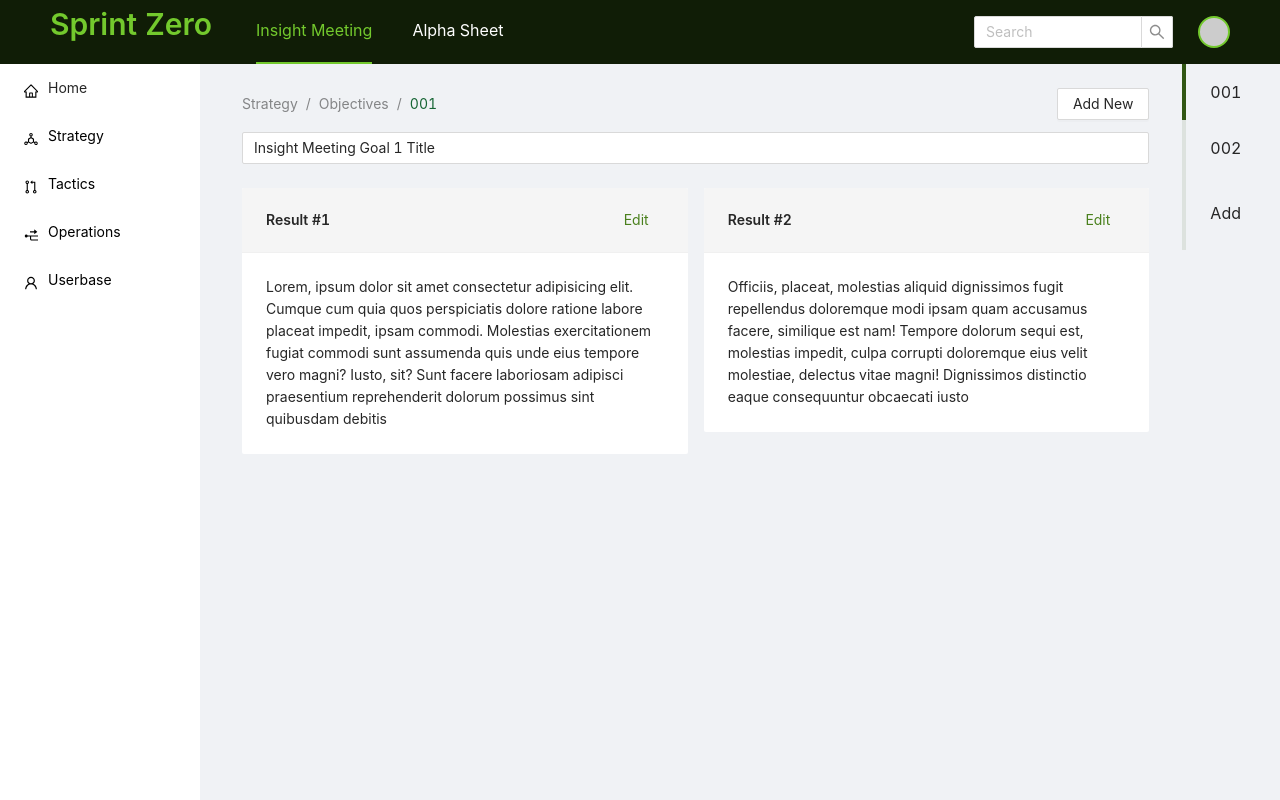
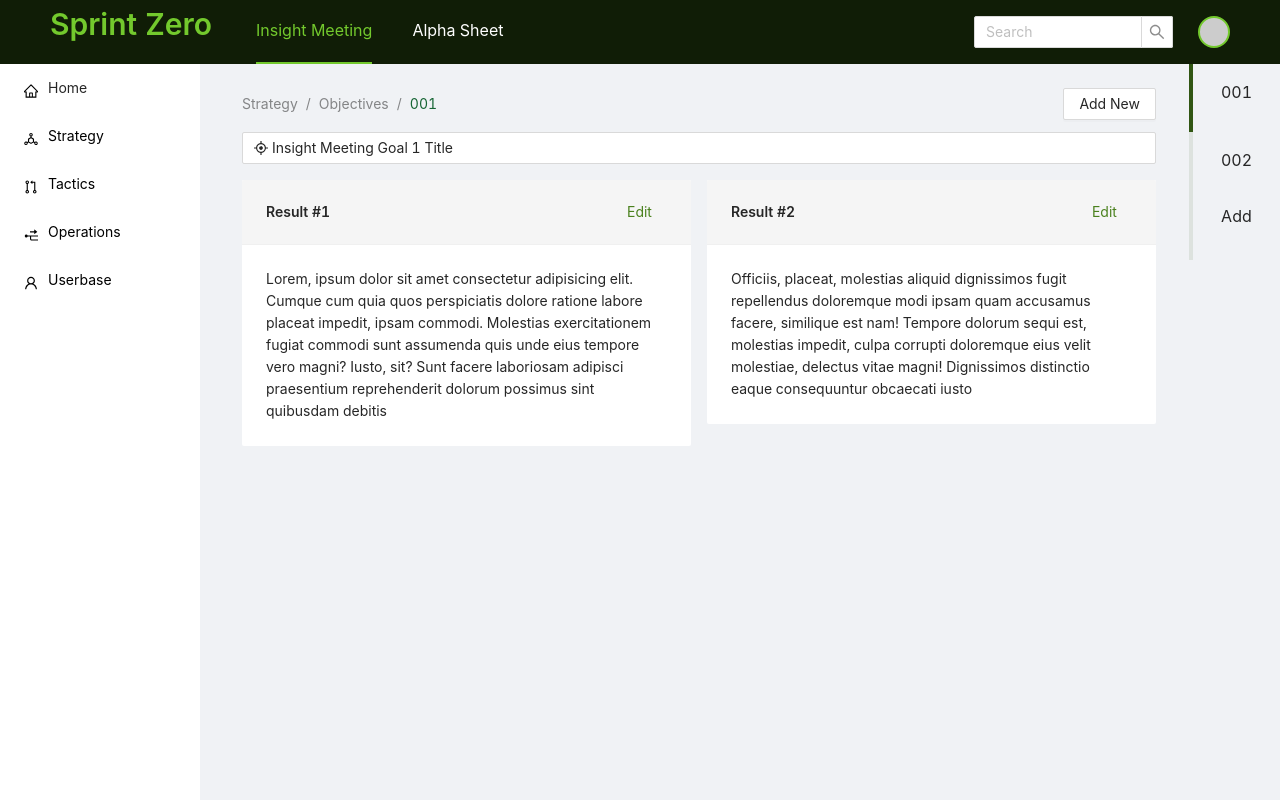
Before and after one commit to Relentless-Persistence/SprintZero, a Next.js app: page /dashboard/strategy/objectives in a window 1280 px wide. Built offline with nearby package versions, Linux system fonts and the light colour scheme; no server answers; a web font is replaced by a local one.

Commit message:
pushed fixes for objectives

```diff
--- a/components/Dashboard/AppLayout.js
+++ b/components/Dashboard/AppLayout.js
@@ -24,11 +24,16 @@ const Versions = styled.ul`
 `;
 
 const Version = styled.li`
-  padding: 16px 24px;
   border-left-width: 4px;
   border-left-style: solid;
   border-left-color: ${ ( props ) => ( props.active ? "#315613" : "#3156131a" ) };
   cursor: pointer;
+  padding-bottom:28px;
+  font-style: normal;
+  font-weight: 400;
+  font-size: 16px;
+  line-height: 24px;
+
 `;
 
 const AddNew = styled( Button )`
@@ -42,12 +47,13 @@ background:#fff;
 const AddSide = styled( Button )`
 background:transparent !important ;
 border: none;
-margin: 5px auto;
-color: #262626;
+color: #262626 !important ;
 box-shadow:none;
 font-size: 16px;
 line-height: 24px;
-padding-left:0;
+margin:0;
+padding:0;
+text-align:center;
 
 `;
 
@@ -70,6 +76,7 @@ const AppLayout = ( {
     type,
     addNewText = "Add New",
     capitalizeText = true,
+    versionClass,
     topExtra = <></>,
     useGrid,
     children } ) =>
@@ -177,13 +184,13 @@ const AppLayout = ( {
 
                         {
                             hideSideBar ? null : (
-                                <div>
+                                <div style={ { minWidth: 0 } }>
                                     <div>
                                         <Versions className="">
                                             {
                                                 rightNavItems.map( ( item, i ) => (
                                                     <Version
-                                                        className="capitalize"
+                                                        className={ `capitalize py-[16px] px-[24px] ${ versionClass }` }
                                                         key={ i }
                                                         active={ activeRightItem === ( item.value || item ) }
                                                         onClick={ () => setActiveRightNav( item.value ? item.value : item ) }
@@ -196,14 +203,17 @@ const AppLayout = ( {
 
                                             {
                                                 ( hasSideAdd && showSideAdd ) ?
-                                                    <Version> <Input
-                                                        className="mx-0 my-0"
+                                                    <Version
+                                                        className={ `py-[16px] px-[24px] ${ versionClass }` }>
+                                                        <Input
+                                                            className="mx-0 my-0 "
                                                             type={ type || "number" }
                                                             maxLength={ 20 }
                                                             autoFocus
                                                             value={ value }
                                                             onChange={ handleChange }
                                                             onKeyPress={ onEnter }
+                                                            style={ { width: "100%" } }
                                                         />
                                                     </Version>
                                                     : null
@@ -212,7 +222,7 @@ const AppLayout = ( {
                                             {
                                                 hasSideAdd ?
 
-                                                    <Version>
+                                                    <Version className="flex items-center justify-center">
                                                         <AddSide onClick={ toggleSideAdd }>
                                                             { showSideAdd ? "Close" : "Add" }
                                                         </AddSide>
--- a/components/Dashboard/MasonryGrid.js
+++ b/components/Dashboard/MasonryGrid.js
@@ -9,11 +9,16 @@ const Grid = styled( Masonry )`
 
 `;
 
+const breakpointColumnsObj = {
+    0: 1,
+    500: 2
+};
+
 
 const MasonryGrid = ( {
     columnClassName,
     className,
-    breakpointCols = 2,
+    breakpointCols = breakpointColumnsObj,
     children } ) =>
 {
     return (
--- a/pages/dashboard/strategy/objectives.js
+++ b/pages/dashboard/strategy/objectives.js
@@ -3,10 +3,9 @@ import Head from "next/head";
 import { useRouter } from 'next/router';
 import
 {
-    Row,
-    Col,
     Input
 } from 'antd';
+import { AimOutlined } from '@ant-design/icons';
 
 import AppLayout from "../../../components/Dashboard/AppLayout";
 import FormCard from "../../../components/Dashboard/FormCard";
@@ -16,6 +15,7 @@ import { splitRoutes } from "../../../utils";
 
 import fakeData from "../../../fakeData/productData.json";
 import products from "../../../fakeData/products.json";
+import MasonryGrid from "../../../components/Dashboard/MasonryGrid";
 
 
 const getGoalNames = ( goals ) =>
@@ -129,52 +129,33 @@ export default function Objectives ()
                 onMainAdd={ addItem }
                 onSideAdd={ onAddGoal }
                 hasMainAdd
+                versionClass="px-[28px] py-[14px]"
                 breadCrumbItems={ splitRoutes( pathname ) }>
 
                 <Input
+                    prefix={ <AimOutlined /> }
                     maxLength={ 80 }
+                    className="mb-[16px]"
                     onChange={ handleTitleChange }
                     value={ activeGoal?.title } />
 
-
-                <Row className="py-6" gutter={ [ 16, 16 ] }>
+                <MasonryGrid>
                     {
                         activeGoal?.results.map( ( res, i ) => (
-                            <Col
-                                xs={ { span: 24 } }
-                                sm={ { span: 12 } }
-                                key={ i }>
-                                <ItemCard
-                                    onEdit={ ( item ) => editItem( i, item ) }
-                                    item={ res } />
-                            </Col>
+                            <ItemCard
+                                key={ i }
+                                onEdit={ ( item ) => editItem( i, item ) }
+                                item={ res } />
                         ) )
                     }
 
 
 
                     {
-                        showAdd ? <Col
-                            xs={ { span: 24 } }
-                            sm={ { span: 12 } }>
-                            <FormCard
-                                onSubmit={ addItemDone } />
-                        </Col> : null
+                        showAdd ? <FormCard
+                            onSubmit={ addItemDone } /> : null
                     }
-                    {/*
-                    <Col
-                        xs={ { span: 24 } }
-                        sm={ { span: 8 } }>
-                        <AddCard
-                            bordered={ false }
-                        >
-                            <CardHeaderButton onClick={ addItem }>
-                                Add Result
-                            </CardHeaderButton>
-                        </AddCard>
-                    </Col> */}
-                </Row>
-
+                </MasonryGrid>
 
 
             </AppLayout>
```
Lines whose indentation alone changed are shown as unchanged.
